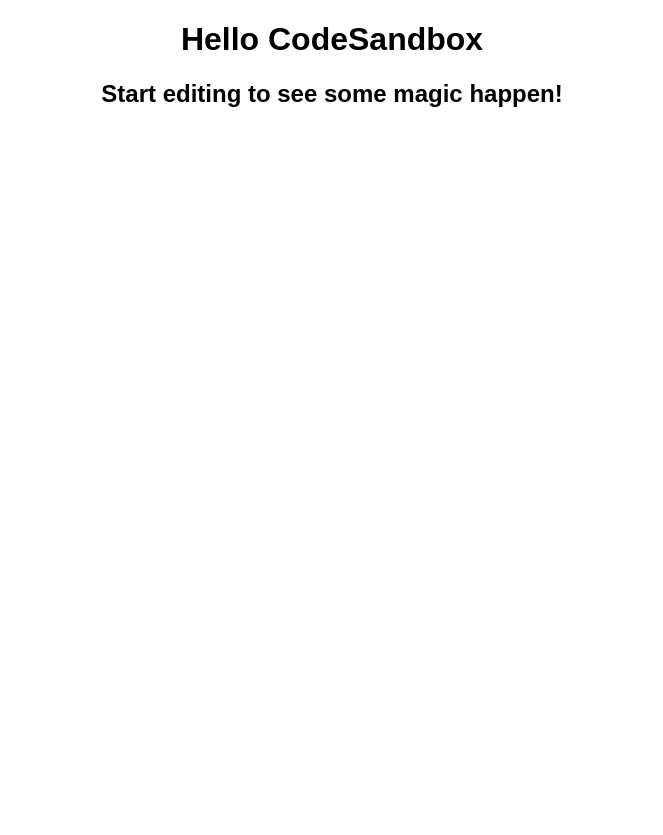
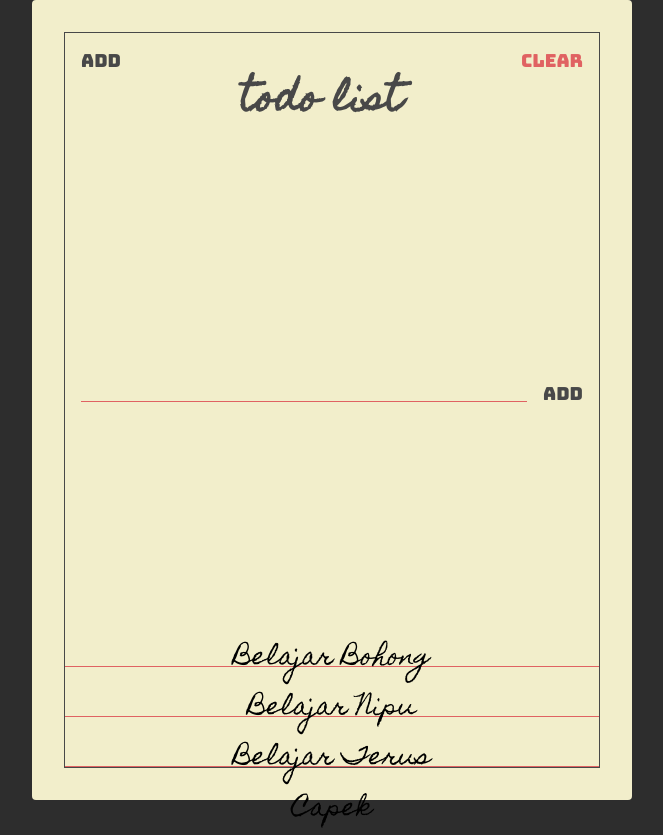
Before and after one commit to marksterben/react-course, a React (Create React App) app: page / in a window 1280 px wide. Shown: the whole page, without its empty margins (308-971 px from the left). Before the commit the page ends 800 px from the top, so only its background shows below. Built offline with nearby package versions, Linux system fonts and the light colour scheme.

Commit message:
add html css

```diff
--- a/public/index.html
+++ b/public/index.html
@@ -1,16 +1,18 @@
 <!DOCTYPE html>
 <html lang="en">
-
   <head>
-	<meta charset="utf-8">
-	<meta name="viewport" content="width=device-width, initial-scale=1, shrink-to-fit=no">
-	<meta name="theme-color" content="#000000">
+    <meta charset="utf-8" />
+    <meta
+      name="viewport"
+      content="width=device-width, initial-scale=1, shrink-to-fit=no"
+    />
+    <meta name="theme-color" content="#000000" />
     <!--
       manifest.json provides metadata used when your web app is added to the
       homescreen on Android. See https://developers.google.com/web/fundamentals/engage-and-retain/web-app-manifest/
     -->
-	<link rel="manifest" href="%PUBLIC_URL%/manifest.json">
-	<link rel="shortcut icon" href="%PUBLIC_URL%/favicon.ico">
+    <link rel="manifest" href="%PUBLIC_URL%/manifest.json" />
+    <link rel="shortcut icon" href="%PUBLIC_URL%/favicon.ico" />
     <!--
       Notice the use of %PUBLIC_URL% in the tags above.
       It will be replaced with the URL of the `public` folder during the build.
@@ -21,6 +23,13 @@
       Learn how to configure a non-root public URL by running `npm run build`.
     -->
     <title>React App</title>
+
+    <!-- Google Fonts -->
+    <link rel="preconnect" href="https://fonts.gstatic.com" />
+    <link
+      href="https://fonts.googleapis.com/css2?family=Bungee&family=Homemade+Apple&display=swap"
+      rel="stylesheet"
+    />
   </head>
 
   <body>
@@ -39,5 +48,4 @@
       To create a production bundle, use `npm run build` or `yarn build`.
     -->
   </body>
-
 </html>
--- a/src/App.js
+++ b/src/App.js
@@ -2,9 +2,35 @@
 
 export default function App() {
   return (
-    <div className="App">
-      <h1>Hello CodeSandbox</h1>
-      <h2>Start editing to see some magic happen!</h2>
-    </div>
+    <div className="container">
+              <div className="frame">
+                <section className="header">
+                  <button className="header-btn main-black-color">Add</button>
+                  <h1 className="header-title">todo list</h1>
+                  <button className="header-btn main-red-color">Clear</button>
+                </section>
+
+                <section className="add">
+                  <form className="add-form">
+                    <input type="text" className="add-input" />
+                    <button className="add-btn main-black-color">Add</button>
+                  </form>
+                </section>
+
+                <section className="todos">
+                  <div className="todo">
+                    <span className="todo-text">Belajar Bohong</span>
+                  </div>
+
+                  <div className="todo">
+                    <span className="todo-text">Belajar Nipu</span>
+                  </div>
+
+                  <div className="todo">
+                    <span className="todo-text">Belajar Terus Capek</span>
+                  </div>
+                </section>
+              </div>
+            </div>
   );
 }
--- a/src/styles.css
+++ b/src/styles.css
@@ -1,4 +1,141 @@
-.App {
-  font-family: sans-serif;
+* {
+  box-sizing: border-box;
+}
+
+:root {
+  --main-red-color: #e06262;
+  --main-black-color: #484848;
+}
+
+.main-red-color {
+  color: var(--main-red-color);
+}
+
+.main-black-color {
+  color: var(--main-black-color);
+}
+
+html {
+  font-size: 10px;
+}
+
+body {
+  display: flex;
+  justify-content: center;
+  align-content: center;
+  align-items: center;
+  background: #2d2d2d;
+  height: 100vh;
+}
+
+body,
+html {
+  margin: 0px;
+  padding: 0px;
+  font-family: -apple-system, BlinkMacSystemFont, "Segoe UI", Roboto, Oxygen,
+    Ubuntu, Cantarell, "Open Sans", "Helvetica Neue", sans-serif;
+}
+
+.container {
+  width: 600px;
+  height: 800px;
+  background-color: #f2eecb;
+  border-radius: 4px;
+  padding: 32px;
+}
+
+.frame {
+  border: 1px solid var(--main-black-color);
+  height: 100%;
+  display: flex;
+  flex-direction: column;
+  justify-content: space-between;
+}
+
+.header {
+  display: flex;
+  align-items: flex-start;
+}
+
+.header-btn {
+  font-size: 1.8rem;
+  font-family: "Bungee", sans-serif;
+  padding: 16px;
+  background: unset;
+  border: unset;
+  outline: unset;
+  cursor: pointer;
+}
+
+.header-btn.main-red-color:active {
+  text-shadow: 1px 1px 2px var(--main-red-color);
+}
+
+.header-btn.main-black-color:active {
+  text-shadow: 1px 1px 2px var(--main-black-color);
+}
+
+.header-title {
+  color: var(--main-black-color);
+  flex: 1;
   text-align: center;
+  font-size: 3.6rem;
+  font-family: "Homemade Apple", sans-serif;
 }
+
+.add {
+  padding: 16px;
+}
+
+.add-form {
+  display: flex;
+  align-items: flex-start;
+}
+
+.add-input {
+  background: unset;
+  border: unset;
+  padding: 0px 64px;
+  flex: 1;
+  border-bottom: 1px solid var(--main-red-color);
+  font-family: "Homemade Apple", sans-serif;
+  font-size: 16px;
+  text-transform: lowercase;
+}
+
+.add-btn {
+  font-size: 1.8rem;
+  font-family: "Bungee", sans-serif;
+  padding: 16px;
+  padding-right: unset;
+  cursor: pointer;
+  background: unset;
+  border: unset;
+  outline: unset;
+}
+
+.add-btn.main-black-color:active {
+  text-shadow: 1px 1px 2px var(--main-black-color);
+}
+
+.todos {
+  display: flex;
+  flex-direction: column;
+}
+
+.todo {
+  position: relative;
+  flex: 1 0 auto;
+  text-align: center;
+  min-height: 34px;
+  margin: 16px 0 0;
+  font-family: "Homemade Apple", sans-serif;
+  font-size: 24px;
+  border-bottom: 1px solid var(--main-red-color);
+}
+
+.todo-text {
+  position: absolute;
+  left: 50%;
+  transform: translate(-50%);
+}
```
Lines whose indentation alone changed are shown as unchanged.
